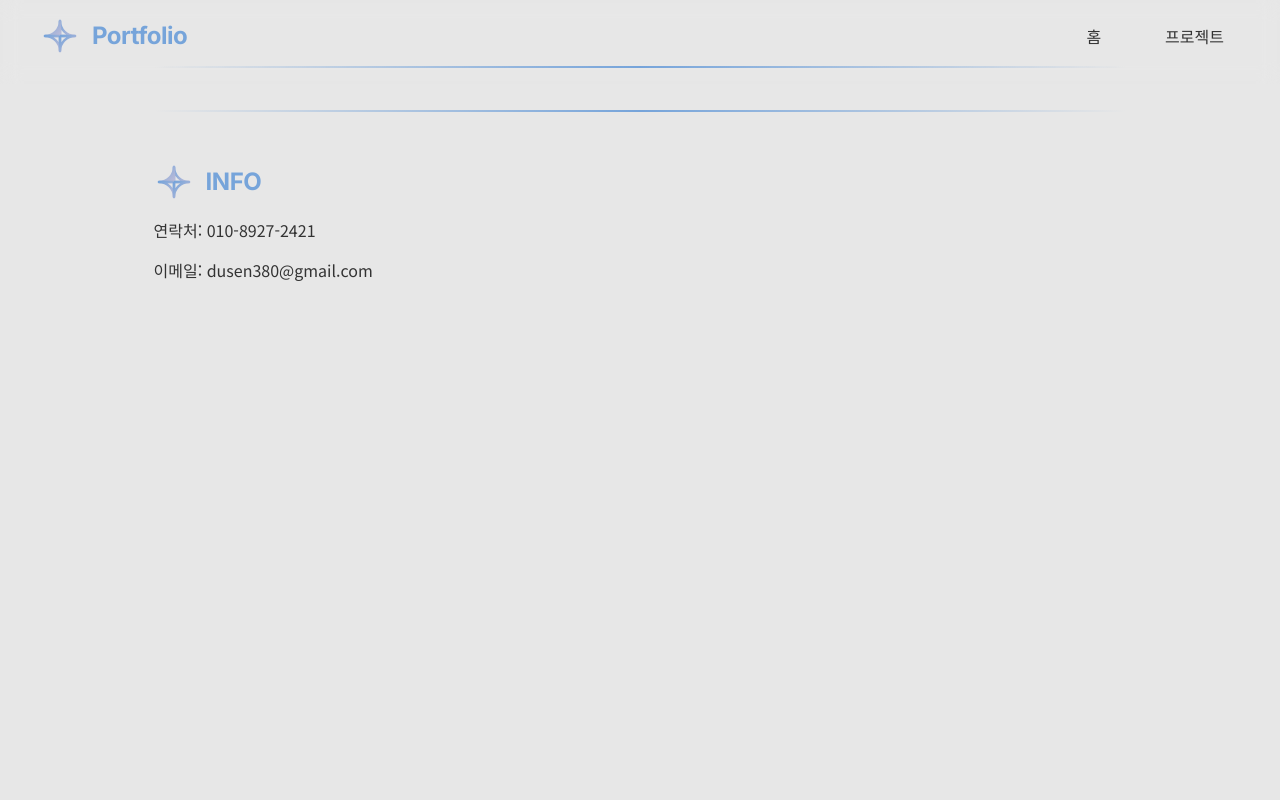
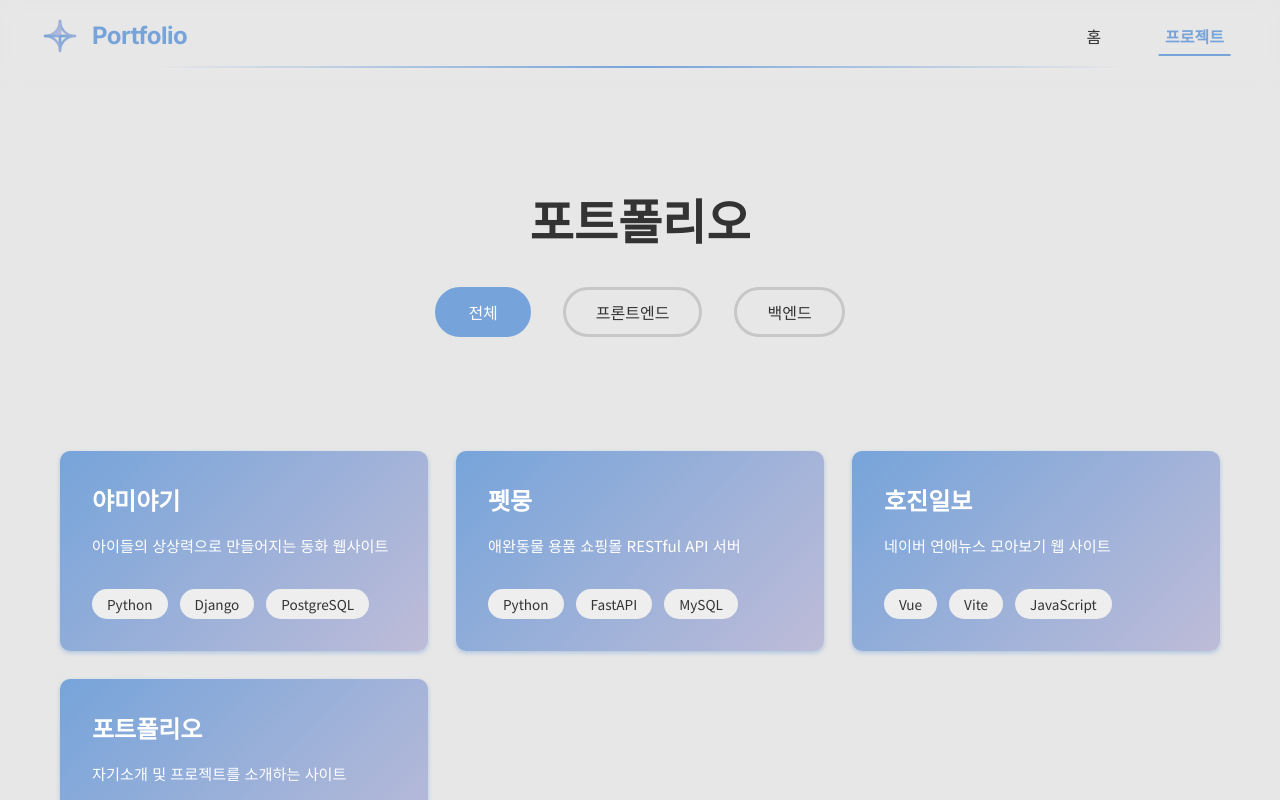
Before and after one commit to hjzheld/MainPage, a React (Vite) app: page /MainPage/project in a window 1280 px wide. Shown: the top 800 px of the page. Built offline with nearby package versions, Linux system fonts and the light colour scheme.

Commit message:
og 이미지 확장자 수정 및 라우터 재수정

```diff
--- a/src/App.tsx
+++ b/src/App.tsx
@@ -47,9 +47,9 @@ function AppContent() {
       <main>
         <Routes>
           <Route path="/MainPage/" element={<Navigate to="/home" replace />} />
-          <Route path="/home" element={<MainPage />} />
-          <Route path="/project" element={<PortfolioPage />} />
-          <Route path="/project/:id" element={<Detail />} />
+          <Route path="/MainPage/home" element={<MainPage />} />
+          <Route path="/MainPage/project" element={<PortfolioPage />} />
+          <Route path="/MainPage/project/:id" element={<Detail />} />
         </Routes>
       </main>
       <Footer />
--- a/src/components/header/Header.tsx
+++ b/src/components/header/Header.tsx
@@ -110,8 +110,8 @@ const Header = ({}: HeaderProps = {}) => {
   const [open, setOpen] = useState(false);
 
   const menuItems = [
-    { path: '/home', label: '홈' },
-    { path: '/project', label: '프로젝트' },
+    { path: '/MainPage/home', label: '홈' },
+    { path: '/MainPage/project', label: '프로젝트' },
   ];
 
   const isActive = (path: string) =>
@@ -122,7 +122,7 @@ const Header = ({}: HeaderProps = {}) => {
   return (
     <HeaderWrapper>
       <HeaderContainer>
-        <Logo onClick={() => navigate('/home')} />
+        <Logo onClick={() => navigate('/MainPage/home')} />
 
         <MenuButton onClick={() => setOpen(!open)}>
           <MenuIcon />
--- a/src/pages/portfolio/PortfolioPage.tsx
+++ b/src/pages/portfolio/PortfolioPage.tsx
@@ -199,7 +199,7 @@ const MainPage = () => {
                         project={project}
                         onClick={() => {
                             localStorage.setItem('project', JSON.stringify(project));
-                            navigate(`/project/${project.id}`);
+                            navigate(`/MainPage/project/${project.id}`);
                         }}
                     />
                 </CardWrapper>
```
Also changed, not shown: 2 other files (tests, documents, lock files or other folders).
